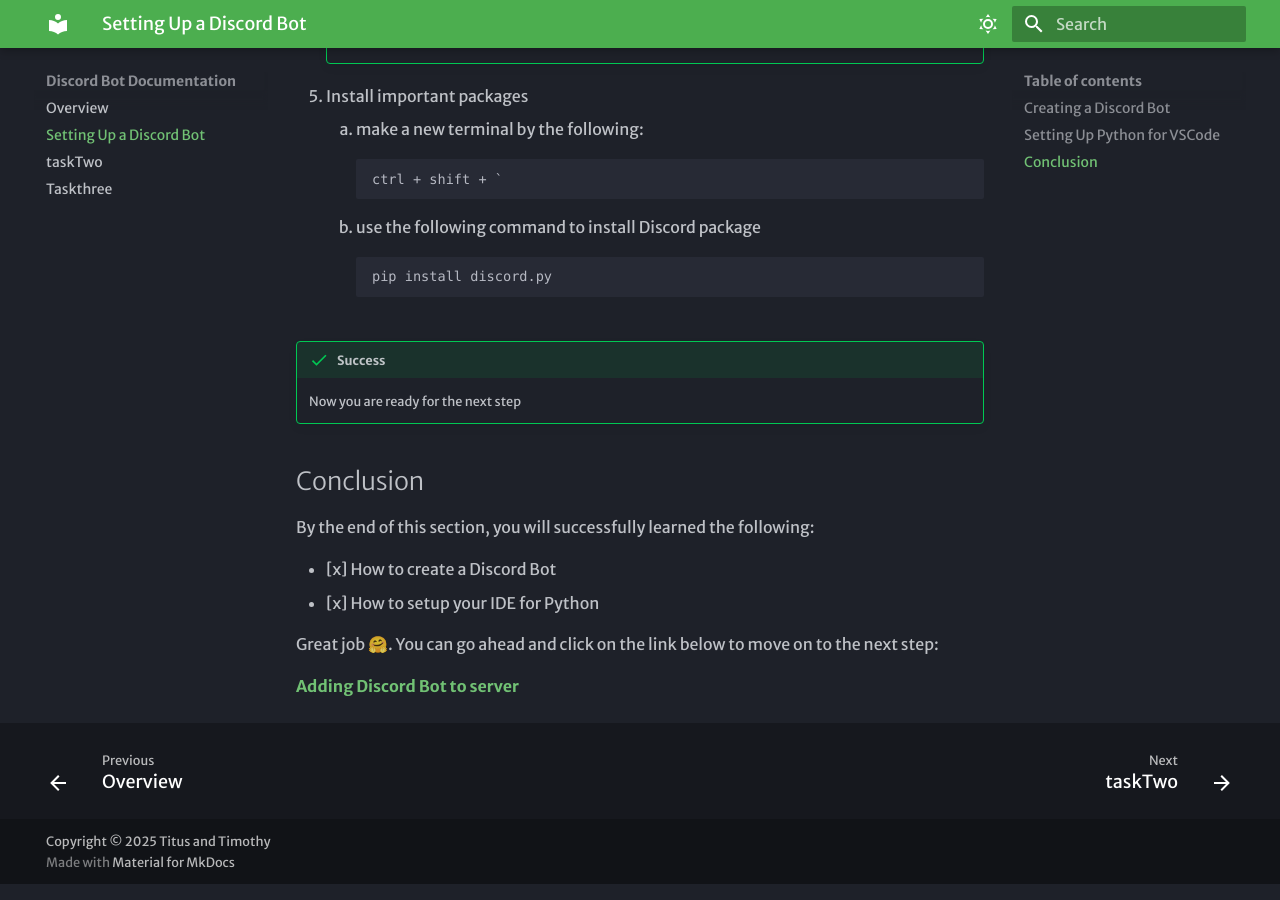
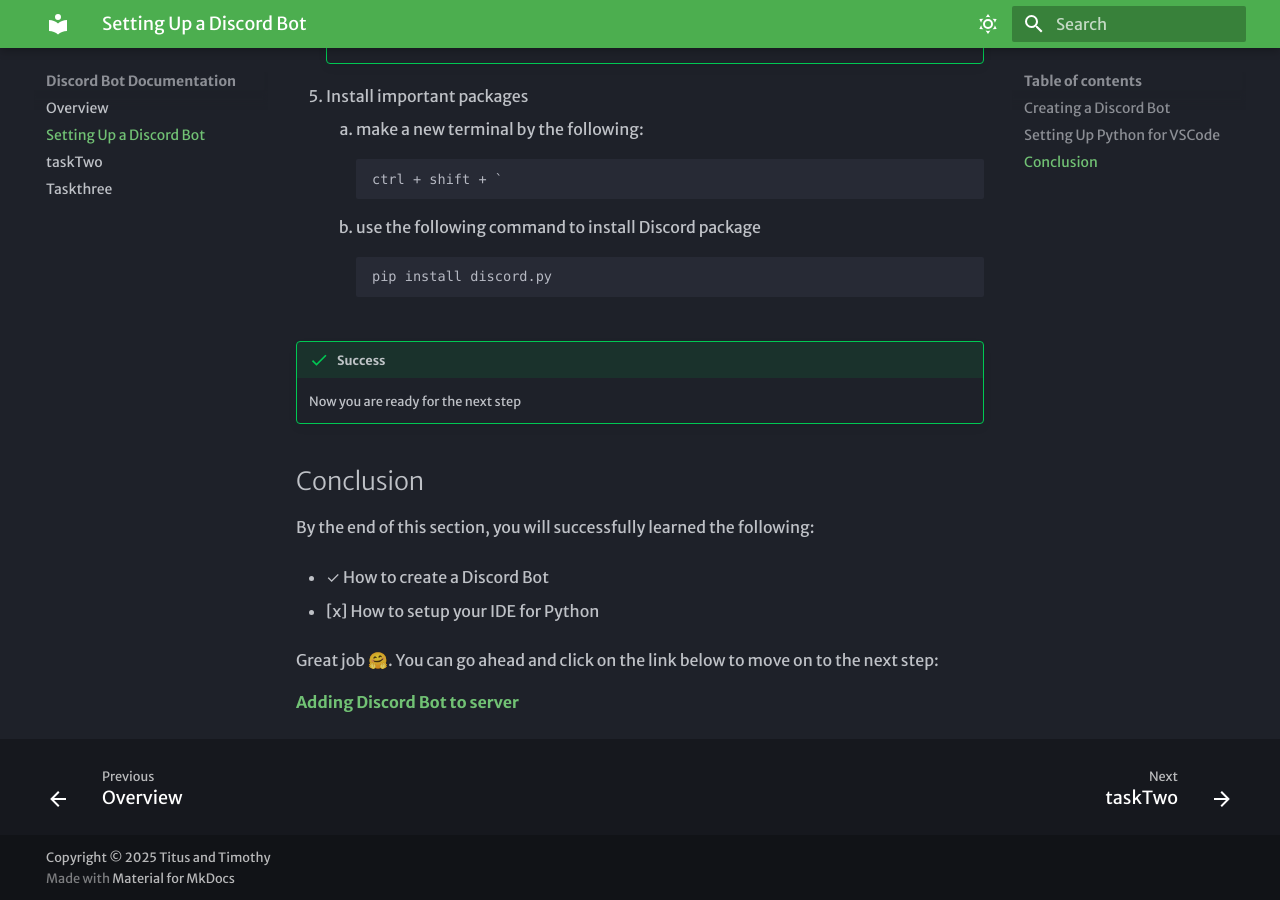
Before and after one commit to TitusLee2000/Discord-Bot-Documentation, an MkDocs documentation site: the page built from docs/taskOne.md, in a window 1280 px wide and 900 px high, scrolled down 4222 px. Built offline with MkDocs 1.6.1 and Material for MkDocs 9.7.7, drawn with Linux system fonts in a browser that asks for light colours; some web fonts are replaced.

```diff
--- a/docs/taskOne.md
+++ b/docs/taskOne.md
@@ -121,7 +121,8 @@ Next we will start up the new porject in VSCode
 
 By the end of this section, you will successfully learned the following:
 
-- [x] How to create a Discord Bot
+- ✓ How to create a Discord Bot
+
 - [x] How to setup your IDE for Python
 
 Great job 🤗. You can go ahead and click on the link below to move on to the next step:
```
